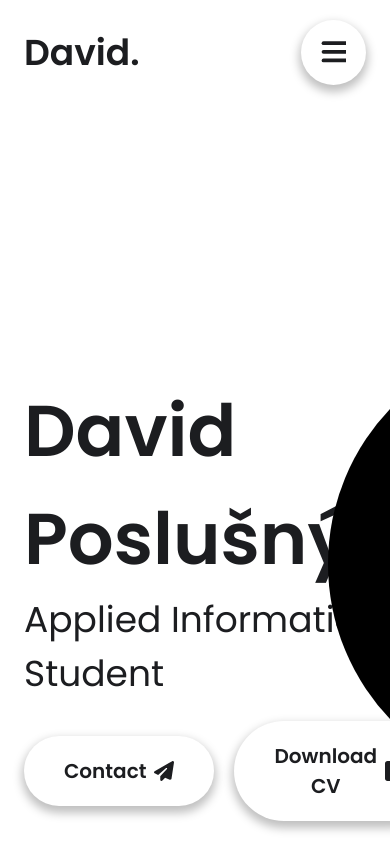
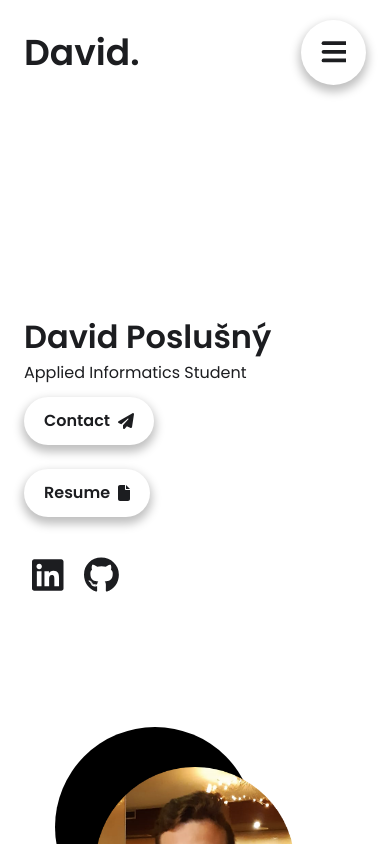
Before and after one commit to itsDaiton/portfolio, a React (Vite) app: page / in a window 390 px wide. Shown: the top 844 px of the page. Built offline with nearby package versions, Linux system fonts and the light colour scheme.

Commit message:
responsive hero section

```diff
--- a/src/components/Hero.jsx
+++ b/src/components/Hero.jsx
@@ -7,29 +7,29 @@ import { faFile, faPaperPlane } from '@fortawesome/free-solid-svg-icons'
 const Hero = () => {
   return (
     <div className='flex py-6 font-poppins text-[#1c1d20]'>
-      <div className='flex flex-row justify-between items-center w-full py-10'>
-        <div className='flex flex-col py-52 justify-start'>
-          <h1 className='font-semibold text-[72px]'>David Poslušný</h1>
-          <p className='font-normal text-[36px]'>Applied Informatics Student</p>
-          <div className='flex flex-row items-center space-x-5'>
+      <div className='flex lg:flex-row flex-col lg:justify-between justify-start items-center w-full py-10'>
+        <div className='flex flex-col md:py-52 py-36 justify-start lg:w-fit w-full'>
+          <h1 className='font-semibold xl:text-[72px] lg:text-[56px] md:text-[48px] sm:text-[42px] es:text-[36px] text-[32px]'>David Poslušný</h1>
+          <p className='font-normal xl:text-[36px] lg:text-[32px] md:text-[28px] sm:text-[24px] es:text-[20px] text-[16px]'>Applied Informatics Student</p>
+          <div className='flex es:flex-row flex-col es:items-center items-start es:space-x-5 space-x-0'>
             <motion.button
-              className='flex justify-start items-center text-[20px] px-10 py-5 my-5 space-x-2 w-fit font-semibold bg-white
-              rounded-full button-shadow'
+              className='flex justify-start items-center sm:text-[20px] text-[16px] es:px-10 px-5 es:py-5 py-3 es:my-5 my-3 space-x-2 w-fit
+              font-semibold bg-white rounded-full button-shadow'
               whileHover={{
                 scale: 1.1
               }}
             >
-              <a href='contact'>Contact</a>
+              <a href='#contact'>Contact</a>
               <FontAwesomeIcon icon={faPaperPlane}/>
             </motion.button>
             <motion.button
-              className='flex justify-start items-center text-[20px] px-10 py-5 my-5 space-x-2 w-fit font-semibold bg-white
-              rounded-full button-shadow'
+              className='flex justify-start items-center sm:text-[20px] text-[16px] es:px-10 px-5 es:py-5 py-3 es:my-5 my-3 space-x-2 w-fit
+              font-semibold bg-white rounded-full button-shadow'
               whileHover={{
                 scale: 1.1
               }}
             >
-              <span>Download CV</span>
+              <span>Resume</span>
               <FontAwesomeIcon icon={faFile}/>
             </motion.button>
           </div>
@@ -54,13 +54,16 @@ const Hero = () => {
             </motion.a>
           </div>
         </div>
-        <div className='relative w-[450px] h-[450px] mr-10 mt-10'>
-          <div className='w-[450px] h-[450px] bg-black rounded-full absolute -top-28 -left-28 z-10'/>
+        <div className='2xl:w-[450px] 2xl:h-[450px] xl:w-[375px] xl:h-[375px] lg:w-[300px] lg:h-[300px] md:w-[400px] md:h-[400px] sm:w-[300px] sm:h-[300px] w-[200px] h-[200px]
+        relative sm:mr-10 mr-0 sm:mt-10 mt-0'>
+          <div className='2xl:w-[450px] 2xl:h-[450px] xl:w-[375px] xl:h-[375px] lg:w-[300px] lg:h-[300px] md:w-[400px] md:h-[400px] sm:w-[300px] sm:h-[300px] w-[200px] h-[200px]
+          rounded-full bg-black absolute sm:-top-28 -top-10 sm:-left-28 -left-10 z-10'/>
           <div>
             <img
               src='/src/assets/icon.png'
               alt='picture'
-              className='w-[450px] h-[450px] object-cover absolute z-20'
+              className='2xl:w-[450px] 2xl:h-[450px] xl:w-[375px] xl:h-[375px] lg:w-[300px] lg:h-[300px] md:w-[400px] md:h-[400px] sm:w-[300px] sm:h-[300px] w-[200px] h-[200px]
+              object-cover absolute z-20'
             />
           </div>
         </div>
--- a/tailwind.config.cjs
+++ b/tailwind.config.cjs
@@ -5,6 +5,9 @@ module.exports = {
     extend: {
       fontFamily: {
         poppins: ["Poppins", "sans-serif"]
+      },
+      screens: {
+        'es': '400px'
       }
     },
   },
```
